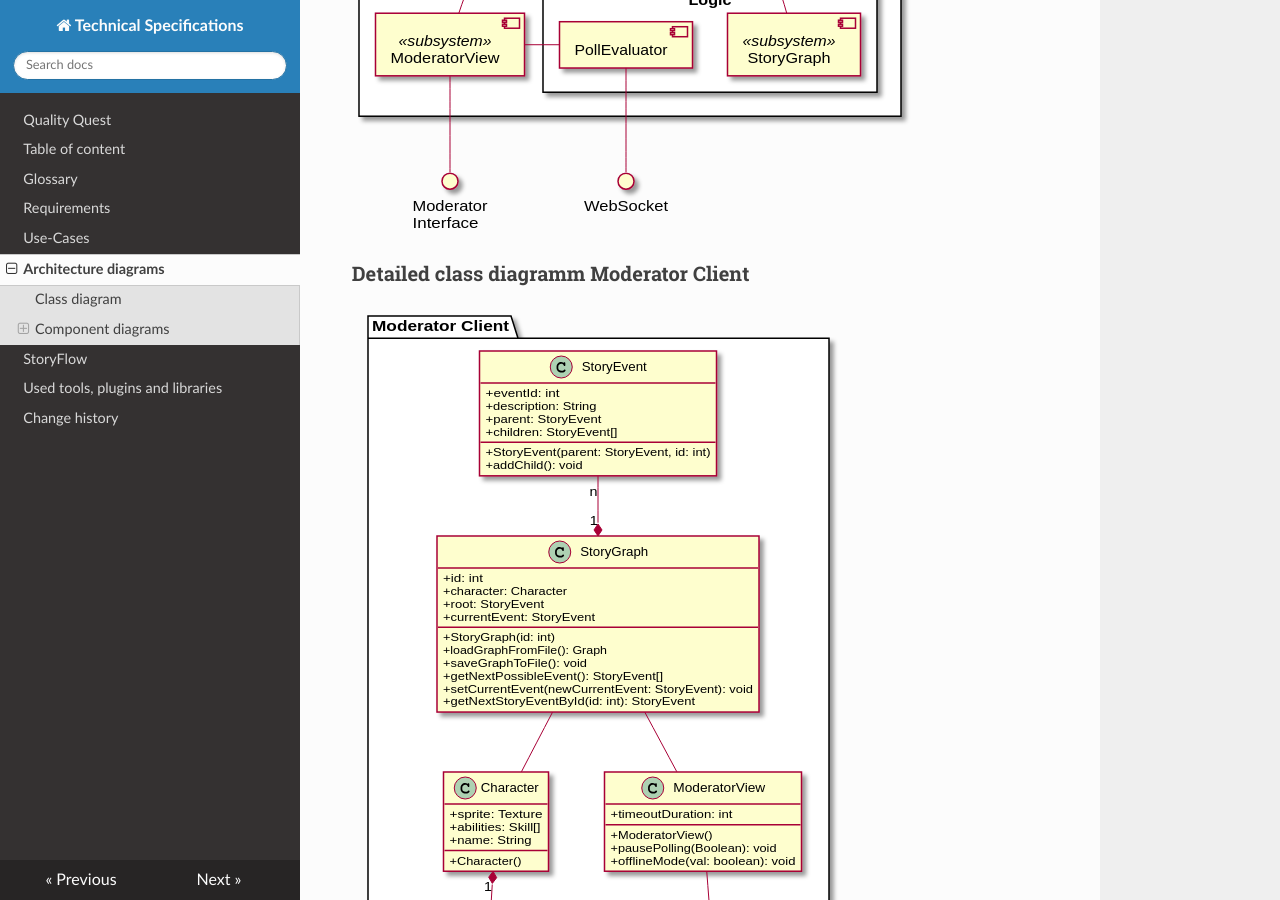
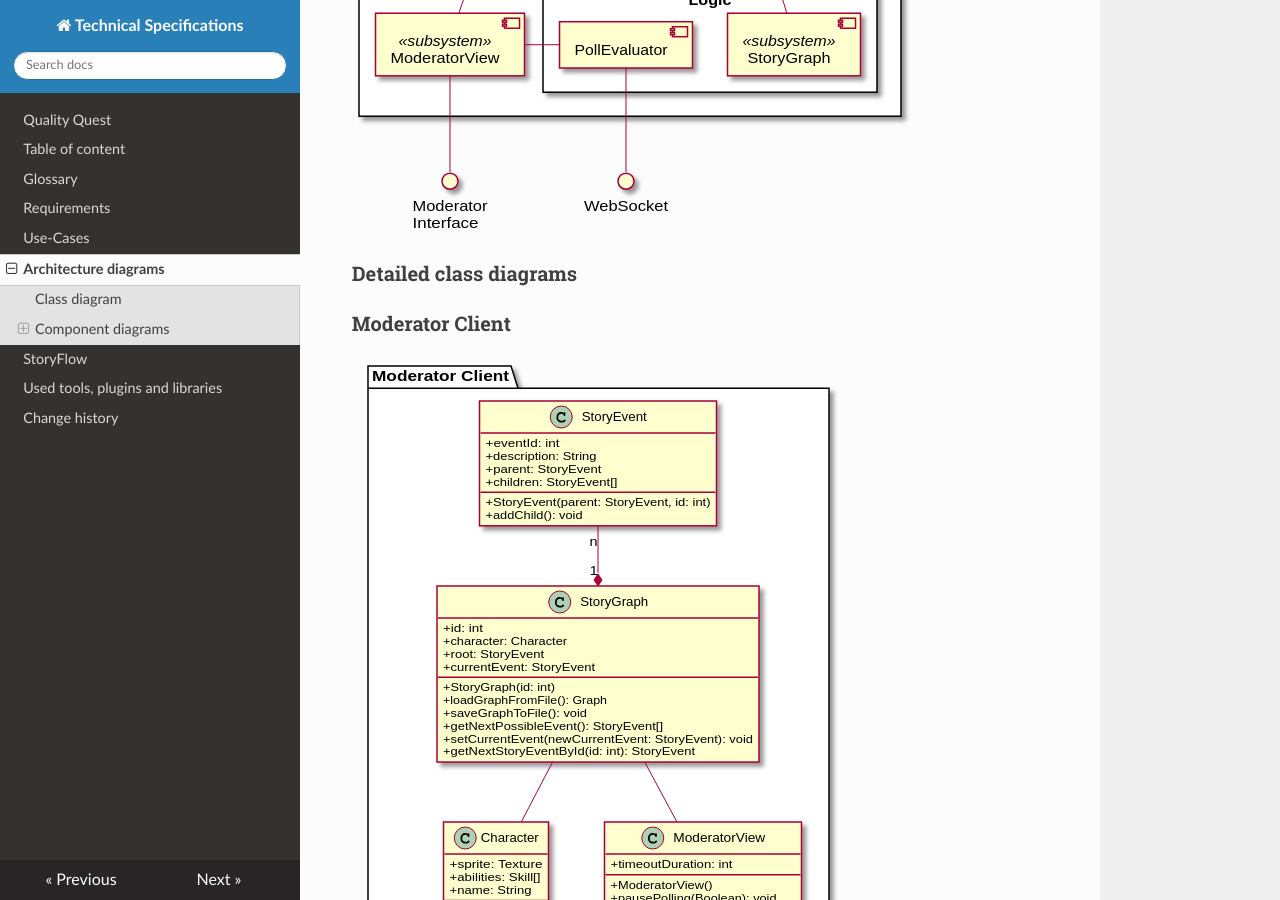
Before and after one commit to Brotenko/QualityQuest, an MkDocs documentation site: the page built from Docs/Technical Specifications/docs/architectureDiagrams.md, in a window 1280 px wide and 900 px high, scrolled down 3385 px. Built offline with MkDocs 1.6.1, drawn with Linux system fonts in a browser that asks for light colours; nearby versions of some CDN libraries.

Commit message:
fixed headings

```diff
--- a/Docs/Technical Specifications/docs/architectureDiagrams.md
+++ b/Docs/Technical Specifications/docs/architectureDiagrams.md
@@ -42,7 +42,8 @@ Architectural overview of which subsystems and interfaces the Moderator-Client c
 ![Moderator-Client](diagrams/ModeratorClientComponentDiagram.svg)
 
 
-### Detailed class diagramm Moderator Client
+### Detailed class diagrams
+### Moderator Client
 
 
 
```
